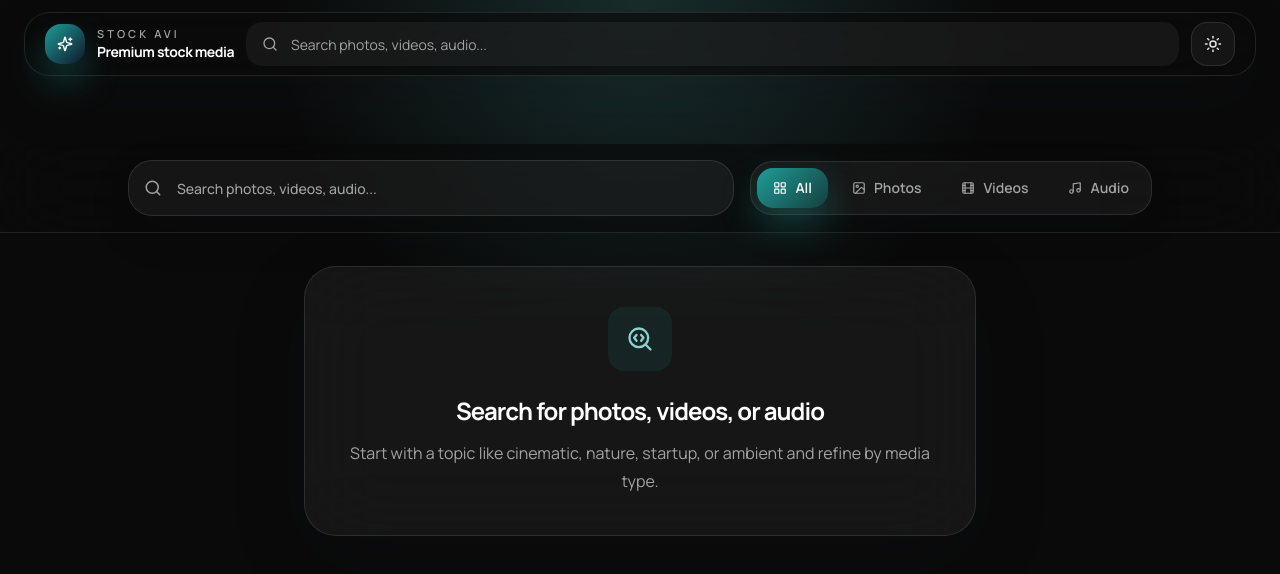
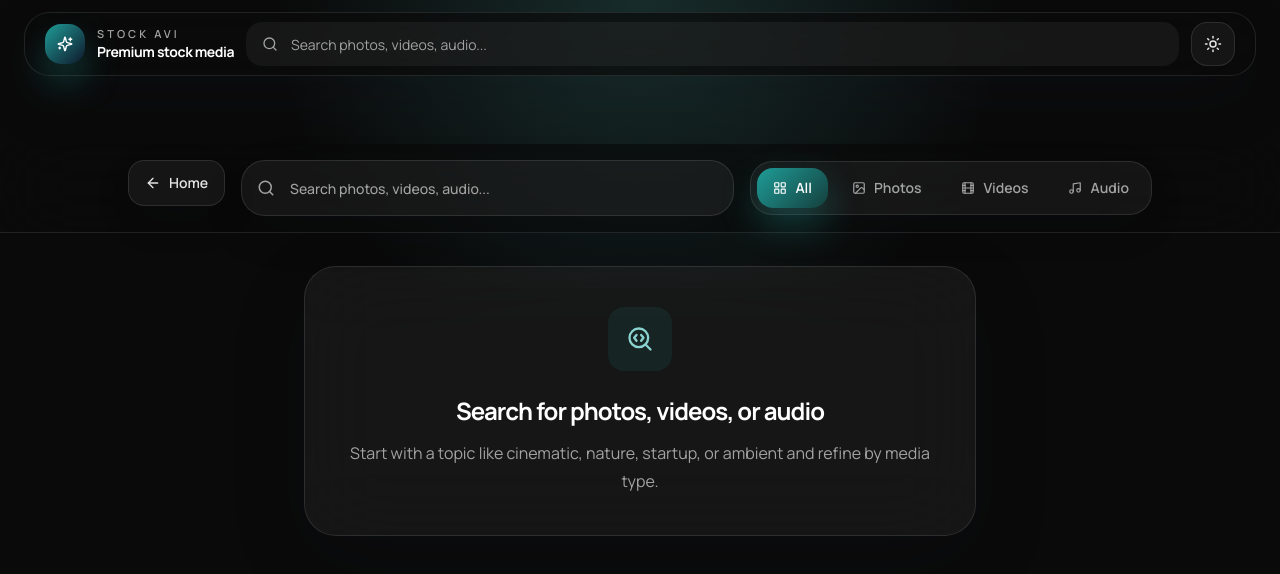
Before and after one commit to A7k6h7i0/stockavi, a React (Vite) app: page /search in a window 1280 px wide. Shown: the top 574 px of the page. Built offline with nearby package versions, Linux system fonts and the light colour scheme; no server answers.

Commit message:
first commit

```diff
--- a/src/pages/SearchPage.jsx
+++ b/src/pages/SearchPage.jsx
@@ -1,8 +1,8 @@
 import { useState, useEffect } from 'react'
-import { useSearchParams } from 'react-router-dom'
+import { Link, useSearchParams } from 'react-router-dom'
 import { useInfiniteQuery } from '@tanstack/react-query'
 import { motion } from 'framer-motion'
-import { SearchCode } from 'lucide-react'
+import { ArrowLeft, SearchCode } from 'lucide-react'
 import { searchMedia } from '../api/mediaApi'
 import MasonryGrid from '../components/media/MasonryGrid'
 import PreviewModal from '../components/media/PreviewModal'
@@ -28,9 +28,9 @@ export default function SearchPage() {
 
   useEffect(() => {
     if (debouncedQuery && debouncedQuery !== currentQueryParam) {
-      setSearchParams({ q: debouncedQuery })
+      setSearchParams({ q: debouncedQuery }, { replace: true })
     } else if (!debouncedQuery && currentQueryParam) {
-      setSearchParams({})
+      setSearchParams({}, { replace: true })
     }
   }, [currentQueryParam, debouncedQuery, setSearchParams])
 
@@ -65,6 +65,13 @@ export default function SearchPage() {
 
         <div className="sticky top-16 z-40 border-b border-neutral-200/60 bg-white/70 px-4 py-4 backdrop-blur-2xl dark:border-white/10 dark:bg-neutral-950/60 sm:px-8">
           <div className="mx-auto flex max-w-5xl flex-col gap-4 sm:flex-row sm:items-center sm:gap-4">
+            <Link
+              to="/"
+              className="inline-flex items-center gap-2 self-start rounded-2xl border border-white/60 bg-white/85 px-4 py-3 text-sm font-semibold text-neutral-700 shadow-[0_16px_40px_rgba(15,23,42,0.08)] transition-colors hover:text-brand-600 dark:border-white/10 dark:bg-white/5 dark:text-neutral-200 dark:hover:text-brand-300"
+            >
+              <ArrowLeft size={16} />
+              Home
+            </Link>
             <div className="flex-1">
               <SearchBar
                 value={inputVal}
```
